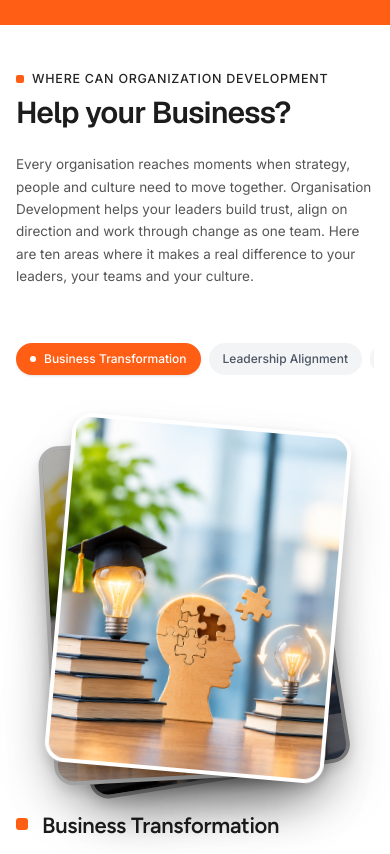
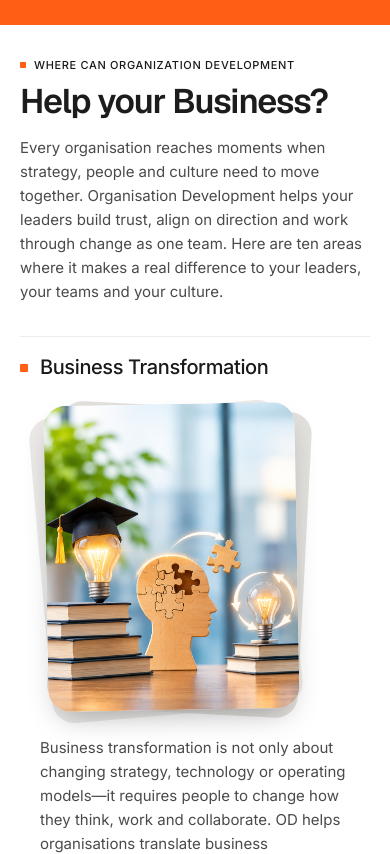
Before and after one commit to chaitanyaeparivartan-sketch/Celebratory-Network, a Next.js app: page / in a window 390 px wide. Shown: the part 4700-5554 px from the top of the page. Built offline with nearby package versions, Linux system fonts and the light colour scheme; a web font is replaced by a local one.

Commit message:
Implement mobile accordion for HowWeHelp component

```diff
--- a/app/components/Home/HowWeHelp.jsx
+++ b/app/components/Home/HowWeHelp.jsx
@@ -1,6 +1,7 @@
 "use client";
 
 import { useCallback, useEffect, useRef, useState } from "react";
+import Link from "next/link";
 
 /**
  * HowWeHelp
@@ -100,6 +101,19 @@ const CARD_STYLES = {
   },
 };
 
+function PhotoStack({ image = "/Home/HowWeHelp/howwehelp-image-1.png" }) {
+  return (
+    <div className="relative mt-1.5 mr-auto mb-[26px] ml-1.5 aspect-[475/580] w-[76%]">
+      <i className="absolute inset-0 rounded-[22px] bg-[#d9d6d2] opacity-50 [transform:rotate(-5deg)_translate(-6px,4px)]" />
+      <i className="absolute inset-0 rounded-[22px] bg-[#d9d6d2] opacity-75 [transform:rotate(3deg)_translate(8px,2px)]" />
+      <div
+        className="absolute inset-0 -rotate-1 rounded-[22px] bg-cover bg-center shadow-[0_14px_30px_-12px_rgba(0,0,0,0.35)]"
+        style={{ backgroundImage: `url(${image})` }}
+      />
+    </div>
+  );
+}
+
 export default function HowWeHelp() {
   const trackRef = useRef(null);
   const stackRef = useRef(null);
@@ -110,6 +124,23 @@ export default function HowWeHelp() {
   const [fading, setFading] = useState(false);
   const [pinned, setPinned] = useState(true); // false on phones
   const [trackHeight, setTrackHeight] = useState(undefined);
+
+  // Mobile accordion state
+  const [openIndex, setOpenIndex] = useState(0);
+  const mobileItemRefs = useRef([]);
+
+  useEffect(() => {
+    if (openIndex === null) return;
+    const t = setTimeout(() => {
+      mobileItemRefs.current[openIndex]?.scrollIntoView({
+        behavior: "smooth",
+        block: "nearest",
+      });
+    }, 320);
+    return () => clearTimeout(t);
+  }, [openIndex]);
+
+  const toggleAccordion = (i) => setOpenIndex((cur) => (cur === i ? null : i));
 
   // Desktop / phone switch
   useEffect(() => {
@@ -214,8 +245,87 @@ export default function HowWeHelp() {
 
   return (
     <section aria-label="Where Can Organization Development Help your Business" className="w-full bg-white pb-14 sm:pb-16 md:pb-20">
-      {/* Title Section (Split Header) */}
-      <div className="w-full max-w-[1680px] mx-auto px-4 sm:px-6 lg:px-8 xl:px-12 pt-12 sm:pt-16 md:pt-20 pb-8 sm:pb-12">
+      {/* ---------- Mobile Accordion View ---------- */}
+      <div className="sm:hidden w-full bg-white px-5 pt-8 pb-14 font-['Inter',system-ui,-apple-system,'Segoe_UI',sans-serif] text-[#1a1a1a]">
+        <div className="mx-auto max-w-[560px]">
+          <div className="flex items-center gap-2 text-[11px] font-medium tracking-[0.06em] uppercase before:h-1.5 before:w-1.5 before:rounded-[1px] before:bg-[#FF5E14] before:content-['']">
+            Where can Organization Development
+          </div>
+
+          <h2 className="mt-2.5 mb-4 text-[34px] leading-[1.08] font-semibold tracking-[-0.035em] font-ppmori text-[#1c1c1c]">
+            Help your Business?
+          </h2>
+
+          <p className="mb-8 text-[15px] leading-[1.6] text-[#4a4a4a]">
+            Every organisation reaches moments when strategy, people and culture
+            need to move together. Organisation Development helps your leaders
+            build trust, align on direction and work through change as one team.
+            Here are ten areas where it makes a real difference to your leaders,
+            your teams and your culture.
+          </p>
+
+          <ul className="m-0 list-none border-t border-[#ececec] p-0">
+            {TOPICS.map((item, i) => {
+              const isOpen = openIndex === i;
+              return (
+                <li
+                  key={item.title}
+                  ref={(el) => (mobileItemRefs.current[i] = el)}
+                  className="border-b border-[#ececec]"
+                >
+                  <button
+                    type="button"
+                    aria-expanded={isOpen}
+                    aria-controls={`mobile-panel-${i}`}
+                    onClick={() => toggleAccordion(i)}
+                    className="flex w-full cursor-pointer items-start gap-3 border-0 bg-transparent py-[18px] text-left [-webkit-tap-highlight-color:transparent] focus-visible:outline-2 focus-visible:outline-offset-2 focus-visible:outline-[#FF5E14]"
+                  >
+                    <span
+                      className={`mt-[9px] h-2 w-2 flex-none rounded-[1px] transition-colors duration-200 motion-reduce:transition-none ${
+                        isOpen ? "bg-[#FF5E14]" : "bg-transparent"
+                      }`}
+                    />
+                    <span
+                      className={`text-[20px] leading-[1.25] tracking-[-0.02em] transition-colors duration-200 motion-reduce:transition-none ${
+                        isOpen
+                          ? "font-medium text-[#1a1a1a]"
+                          : "font-light text-[#8a8a8a]"
+                      }`}
+                    >
+                      {item.title}
+                    </span>
+                  </button>
+
+                  <div
+                    id={`mobile-panel-${i}`}
+                    aria-hidden={!isOpen}
+                    className={`grid transition-[grid-template-rows] duration-300 ease-in-out motion-reduce:transition-none ${
+                      isOpen ? "grid-rows-[1fr]" : "grid-rows-[0fr]"
+                    }`}
+                  >
+                    <div className="min-h-0 overflow-hidden pl-5">
+                      <PhotoStack image={item.image} />
+                      <p className="mb-5 text-[15px] leading-[1.6] text-[#4a4a4a]">
+                        {item.text}
+                      </p>
+                      <Link
+                        href="/contact"
+                        tabIndex={isOpen ? 0 : -1}
+                        className="mb-[22px] inline-block rounded-lg bg-[#FF5E14] px-5 py-3 text-sm font-medium text-white no-underline transition-colors hover:bg-[#e0500d]"
+                      >
+                        Contact us
+                      </Link>
+                    </div>
+                  </div>
+                </li>
+              );
+            })}
+          </ul>
+        </div>
+      </div>
+
+      {/* Title Section (Split Header for Desktop/Tablet) */}
+      <div className="hidden sm:block w-full max-w-[1680px] mx-auto px-4 sm:px-6 lg:px-8 xl:px-12 pt-12 sm:pt-16 md:pt-20 pb-8 sm:pb-12">
         <div className="flex flex-col md:flex-row md:items-start md:justify-between gap-6 sm:gap-8">
           {/* Left Column: Eyebrow + Main Title */}
           <div className="flex flex-col items-start text-left max-w-[620px]">
@@ -257,37 +367,16 @@ export default function HowWeHelp() {
         </div>
       </div>
 
-      {/* Interactive Scroll-Driven Section */}
+      {/* Interactive Scroll-Driven Section (Desktop/Tablet) */}
       <div
         ref={trackRef}
         style={{ height: trackHeight }}
-        className="relative w-full"
+        className="hidden sm:block relative w-full"
       >
         <div
           aria-label="How we help interactive list"
           className="mx-auto grid w-full max-w-[1680px] grid-cols-1 items-center gap-y-10 bg-white px-4 sm:px-6 lg:px-8 xl:px-12 py-6 sm:py-8 font-['Inter',system-ui,sans-serif] text-[#1c1c1c] sm:sticky sm:top-0 sm:h-screen sm:grid-cols-[minmax(0,1.1fr)_minmax(260px,auto)_minmax(0,1fr)] sm:gap-x-10 md:gap-x-12 lg:gap-x-16 xl:gap-x-24 sm:overflow-hidden"
         >
-        {/* ---------- Mobile: Horizontal Topic Selector ---------- */}
-        <div className="sm:hidden w-full overflow-x-auto pb-2 flex gap-2 [-ms-overflow-style:none] [scrollbar-width:none] [&::-webkit-scrollbar]:hidden">
-          {TOPICS.map((t, i) => {
-            const on = i === active;
-            return (
-              <button
-                key={t.title}
-                type="button"
-                onClick={() => goTo(i)}
-                className={`shrink-0 flex items-center gap-2 px-3.5 py-2 rounded-full text-xs font-medium transition-all ${
-                  on
-                    ? "bg-[#FF5E14] text-white shadow-sm"
-                    : "bg-[#F3F4F6] text-[#4B5563] hover:bg-[#E5E7EB]"
-                }`}
-              >
-                {on && <span className="w-1.5 h-1.5 rounded-full bg-white" />}
-                <span>{t.title}</span>
-              </button>
-            );
-          })}
-        </div>
 
         {/* ---------- Left: titles (Tablet/Desktop) ---------- */}
         <ul
```
